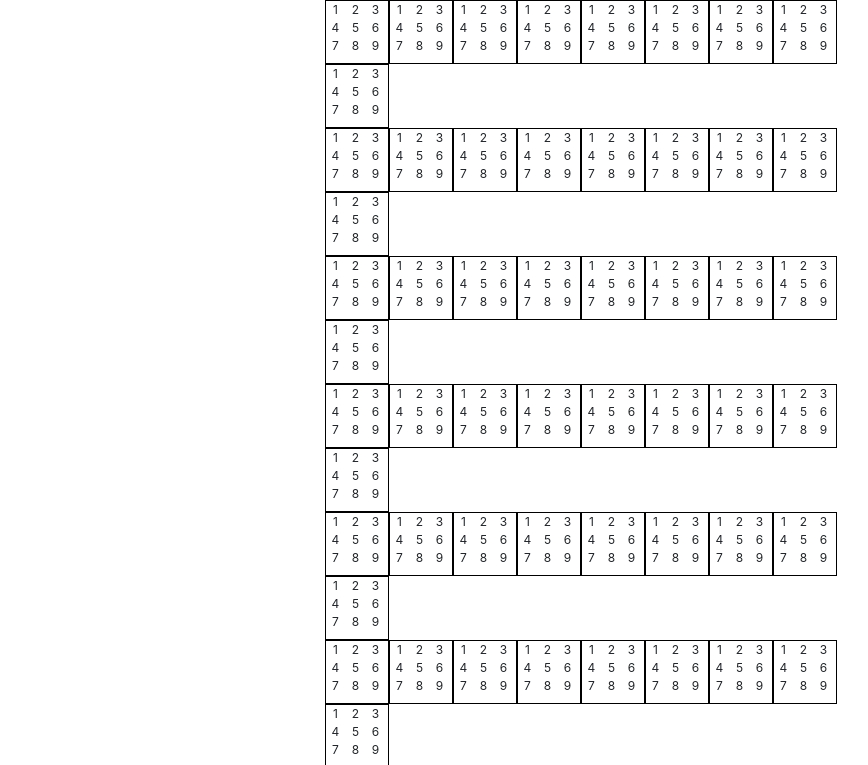
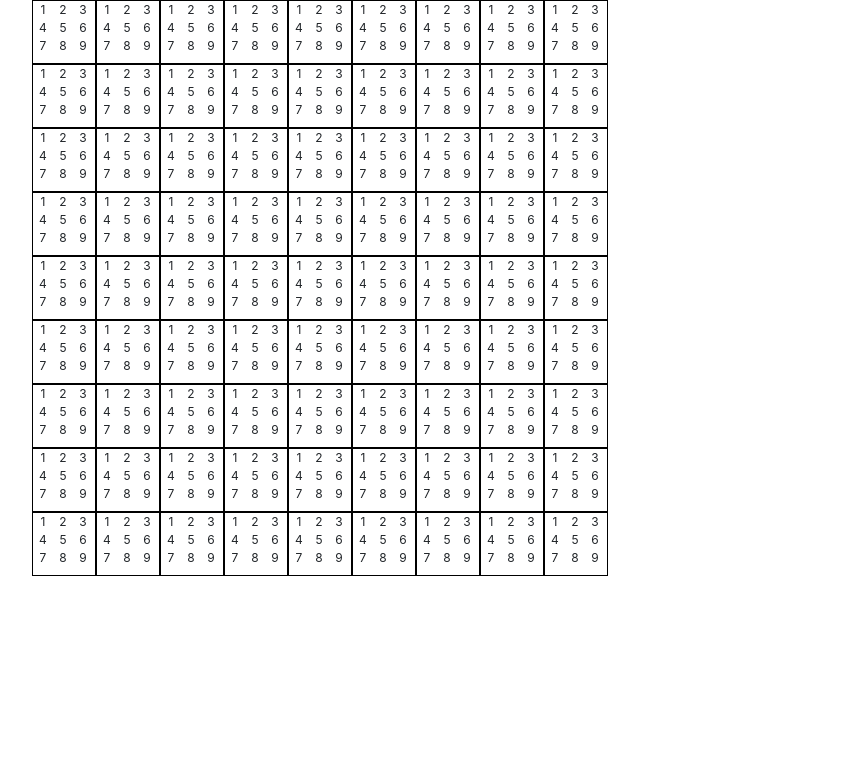
Before and after one commit to AbhijitSinha1/SudokuHelper, a website: page public/html/index.html in a window 1280 px wide. Shown: the top 765 px of the page, without its empty margins (53-921 px from the left). Drawn offline with Linux system fonts and the light colour scheme.

Commit message:
remove col-sm

```diff
--- a/public/html/index.html
+++ b/public/html/index.html
@@ -37,7 +37,7 @@
 
 <body>
   <div class="container">
-    <div class="sudoku col-md-6 offset-md-6 col-sm-12" id="sudoku"></div>
+    <div class="sudoku" id="sudoku"></div>
   </div>
 </body>
 <script src="../js/SUDOKU.js"></script>
```
